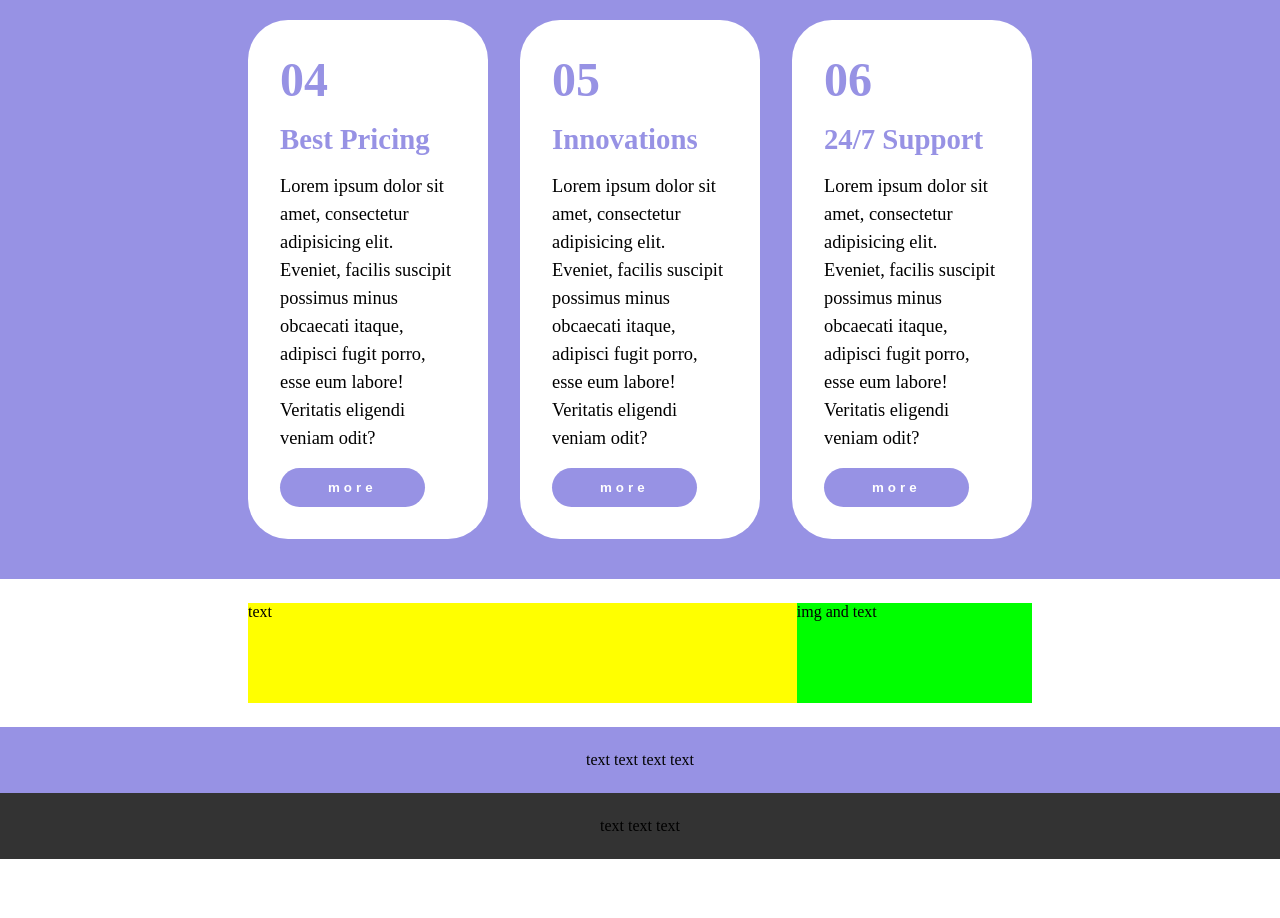
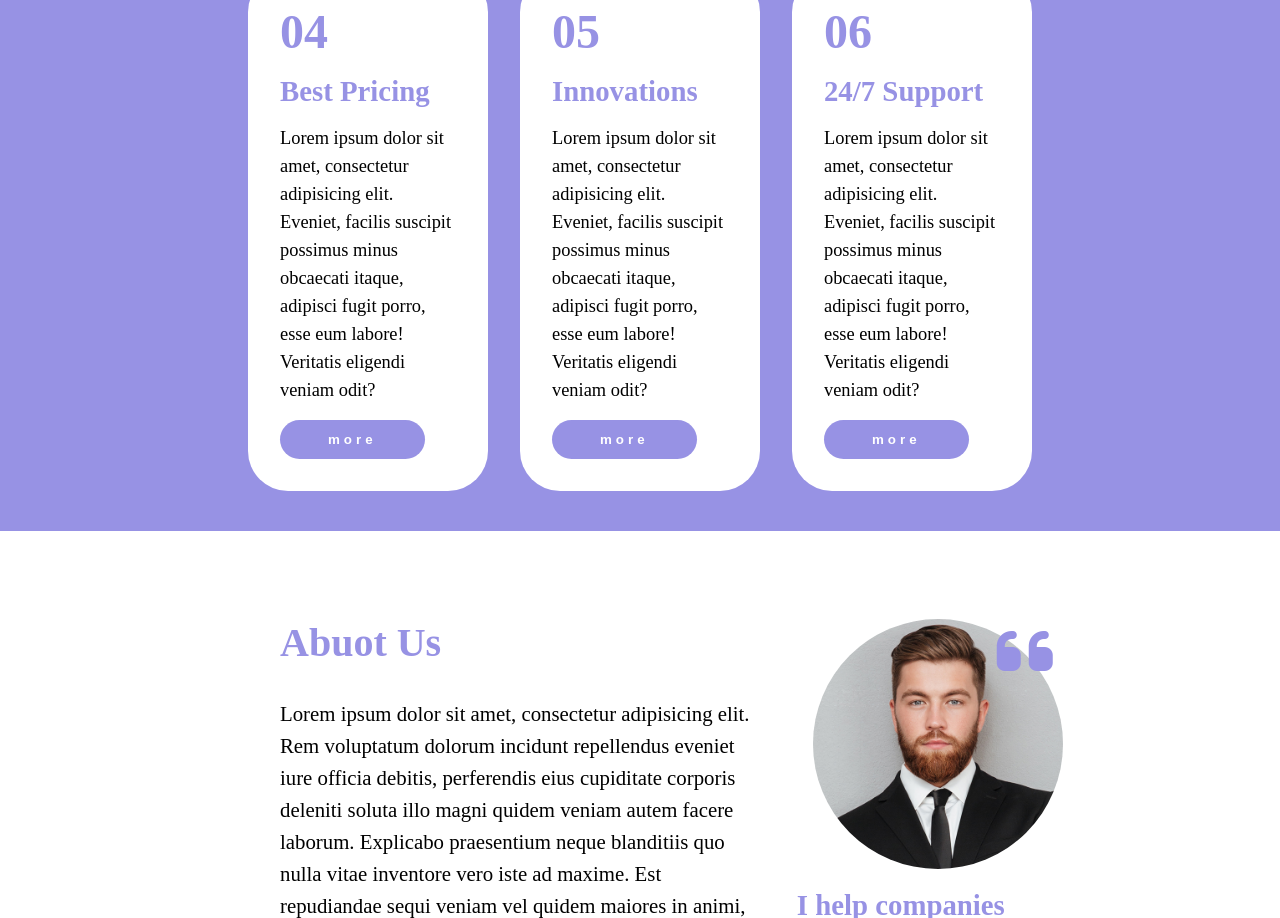
Before and after one commit to AndreaFumagalli4/htmlcss-responsive-layout, a plain HTML site: page index.html in a window 1280 px wide. Shown: the part 3688-4606 px from the top of the page. Before the commit the page ends 4547 px from the top, so only its background shows below. Drawn offline with Linux system fonts and the light colour scheme.

Commit message:
add section about us with responsive

```diff
--- a/css/style.css
+++ b/css/style.css
@@ -43,6 +43,7 @@
     border-radius: 2rem;
     padding: .75rem 3rem;
 }
+
 
 /* css header */
 
@@ -225,14 +226,14 @@ section#people div.testimonial{
     border-radius: 3.25rem;
 }
 
-div.testimonial figure.testimonial-image,
+figure.testimonial-image,
 div.testimonial div.testimonial-quote{
     width: 100%;
     text-align: center;
-    margin: 2rem 0 1rem;
+    margin: 1rem 0;
 }
 
-div.testimonial figure.testimonial-image{
+figure.testimonial-image{
     height: 200px;
     width: 200px;
     border-radius: 50%;
@@ -309,14 +310,49 @@ div.article p{
     letter-spacing: .25rem;
 }
 
+/* css about us */
+
 section#about-us div.text{
-    background-color: yellow;
-    height: 100px;
+    width: 100%;
+}
+
+div.text h2{
+    color: #9792e4;
+    font-size: 2.5rem;
+}
+
+div.text h2,
+div.text p{
+    padding: 2rem 0 0 0;
 }
 
 section#about-us div.image-quote{
-    background-color: lime;
-    height: 100px;
+    width: 100%;
+    margin: 2rem 0;
+}
+
+div.p-relative{
+    position: relative;
+    width: 250px;
+}
+
+div.p-relative>i{
+    color: #9792e4;
+    position: absolute;
+    top: 0;
+    left: 60%;
+}
+
+div.image-quote>p{
+    color: #9792e4;
+    font-size: 1.8rem;
+    line-height: 2.5rem;
+    font-weight: bold;
+    padding: 0 0 1rem;
+}
+
+div.image-quote button.find-me-button{
+    padding: .75rem 1.5rem;
 }
 
 section#get-started{
@@ -373,7 +409,7 @@ footer{
         align-items: center;
     }
 
-    div.testimonial figure.testimonial-image{
+    figure.testimonial-image{
         width: 270px;
         height: 200px;
         margin: 2rem 1rem 1rem;
@@ -402,15 +438,25 @@ footer{
     }
 
     section#about-us div.container{
-        display: flex;
+        flex-wrap: nowrap;
     }
 
     section#about-us div.text{
         width: 70%;
+        padding:2rem;
     }
 
     section#about-us div.image-quote{
         width: 30%;
+    }
+
+    div.p-relative>figure.testimonial-image{
+        width: 250px;
+        height: 250px;
+    }
+
+    div.p-relative>i{
+        left: 80%;
     }
 
     section#get-started div.container-get-started{
--- a/index.html
+++ b/index.html
@@ -323,12 +323,34 @@
 
             <!-- about us section -->
             <section id="about-us">
-                <div class="container">
+                <div class="container flex flex-wrap">
                     <div class="text">
-                        text
+                        <h2>
+                            Abuot Us
+                        </h2>
+                        <p class="p-testimonial">
+                            Lorem ipsum dolor sit amet, consectetur adipisicing elit. Rem voluptatum dolorum incidunt repellendus eveniet iure officia debitis, perferendis eius cupiditate corporis deleniti soluta illo magni quidem veniam autem facere laborum.
+                            Explicabo praesentium neque blanditiis quo nulla vitae inventore vero iste ad maxime. Est repudiandae sequi veniam vel quidem maiores in animi, libero doloribus, fugiat sunt. Perspiciatis magni possimus aliquid. Repellendus!
+                        </p>
+                        <p class="p-testimonial">
+                            Lorem ipsum dolor sit amet consectetur adipisicing elit. Natus quas inventore, earum veritatis nostrum, est recusandae cupiditate ea doloremque ab facere expedita eligendi placeat in. Eum repudiandae vel et mollitia!
+                            Excepturi nisi maxime blanditiis amet at accusantium laborum consequuntur ex odio velit aspernatur fugit expedita voluptatibus quod corporis explicabo ad voluptatem dolorum hic, alias inventore aliquam! Quis velit iure culpa!
+                        </p>
                     </div>
                     <div class="image-quote">
-                        img and text
+                        <div class="p-relative">
+                            <figure class="testimonial-image">
+                                <img src="./img/about.jpg" alt="about us image">
+                            </figure>
+                            <i class="fa-solid fa-quote-left fa-4x"></i>
+                        </div>
+                        <p class="p-testimonial">
+                            I help companies tincidunt tortor aliquam nulla facilisi cras fermentum odio.
+                        </p>
+                        <button class="violet-button find-me-button">
+                            <i class="fa-brands fa-linkedin"></i>
+                            Find me on linkedin
+                        </button>
                     </div>
                 </div>
             </section>
```
